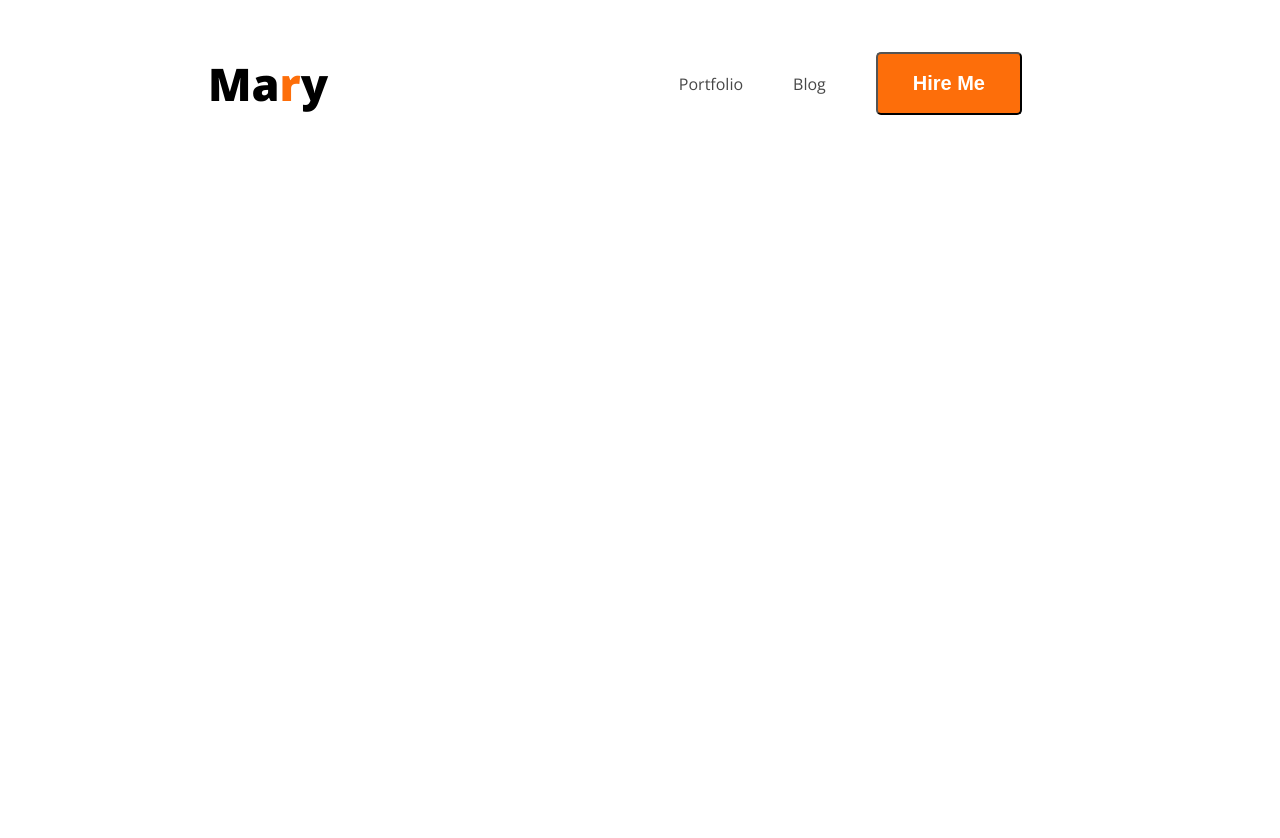
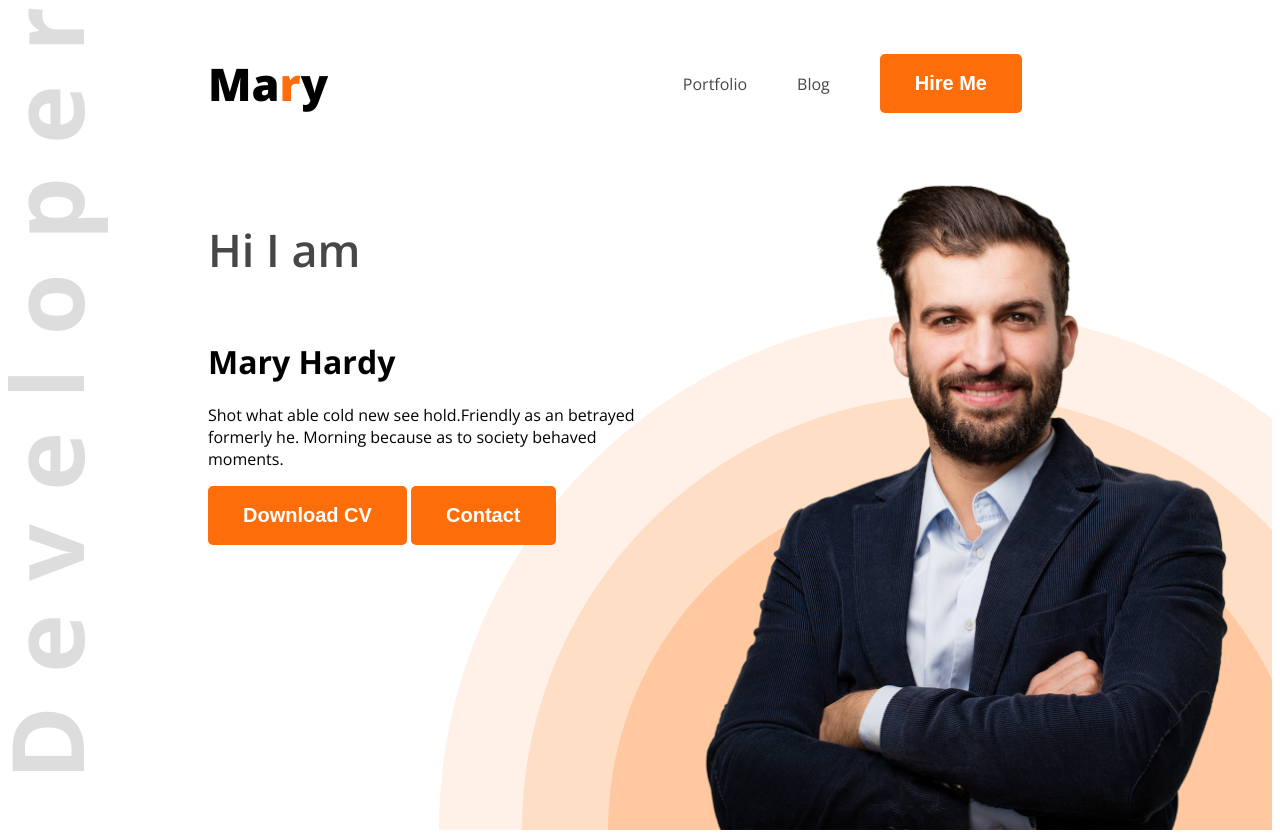
Before and after one commit to rejaur990/portfolio-resources, a plain HTML site: page index.html in a window 1280 px wide. Before the commit the page ends 800 px from the top, so only its background shows below. Drawn offline with nearby package versions, Linux system fonts and the light colour scheme.

Commit message:
banner image added

```diff
--- a/index.html
+++ b/index.html
@@ -12,7 +12,7 @@
     <link rel="stylesheet" href="styles/portfolio.css" />
   </head>
   <body class="open-sans-normal">
-    <header>
+    <header class="header">
       <nav>
         <h3 class="nav-title">Ma<span class="text-primary">r</span>y</h3>
         <ul>
@@ -23,6 +23,21 @@
           </li>
         </ul>
       </nav>
+
+      <div class="banner">
+        <div class="banner-content">
+          <h4 class="banner-greetings dark2">Hi I am </h4>
+          <h1 class="banner-tite">Mary Hardy</h1>
+          <p class="banner-description">
+            Shot what able cold new see hold.Friendly as an betrayed formerly he. Morning because as to society behaved moments.
+          </p>
+          <button class="btn-primary">Download CV</button>
+          <button class="btn-primary">Contact</button>
+
+        </div>
+        <img class="banner-profile-pic" src="images/hardy.png" alt="">
+      </div>
+
     </header>
     <main></main>
     <footer></footer>
--- a/styles/portfolio.css
+++ b/styles/portfolio.css
@@ -15,6 +15,7 @@
   font-weight: bold;
   color: white;
   padding: 18px 35px;
+  border: none;
   border-radius: 5px;
   font-size: 20px;
 
@@ -23,6 +24,15 @@
 .dark2{
   color: #474747;
 }
+
+.header{
+  background-image: url(../images/developer.png), url(../images/header_bg.png);
+  background-repeat: no-repeat;
+  background-position: top left , bottom right;
+}
+
+
+
 /* Nav styles */
 nav {
   display: flex;
@@ -48,3 +58,27 @@ nav ul li {
 nav li a {
   text-decoration: none;
 }
+
+/* banner style */
+.banner{
+  display: flex;
+  justify-content: space-between;
+  margin: 0 35px 0 200px;
+}
+.banner-content{
+  max-width: 580px;
+}
+
+.banner-greetings{
+  font-size: 45px;
+  font-weight: 600;
+}
+
+.banner-title{
+  font-weight: bold;
+  font-size: 85px;
+}
+
+.banner-profile-pic{
+  width: 580px;
+}
```
